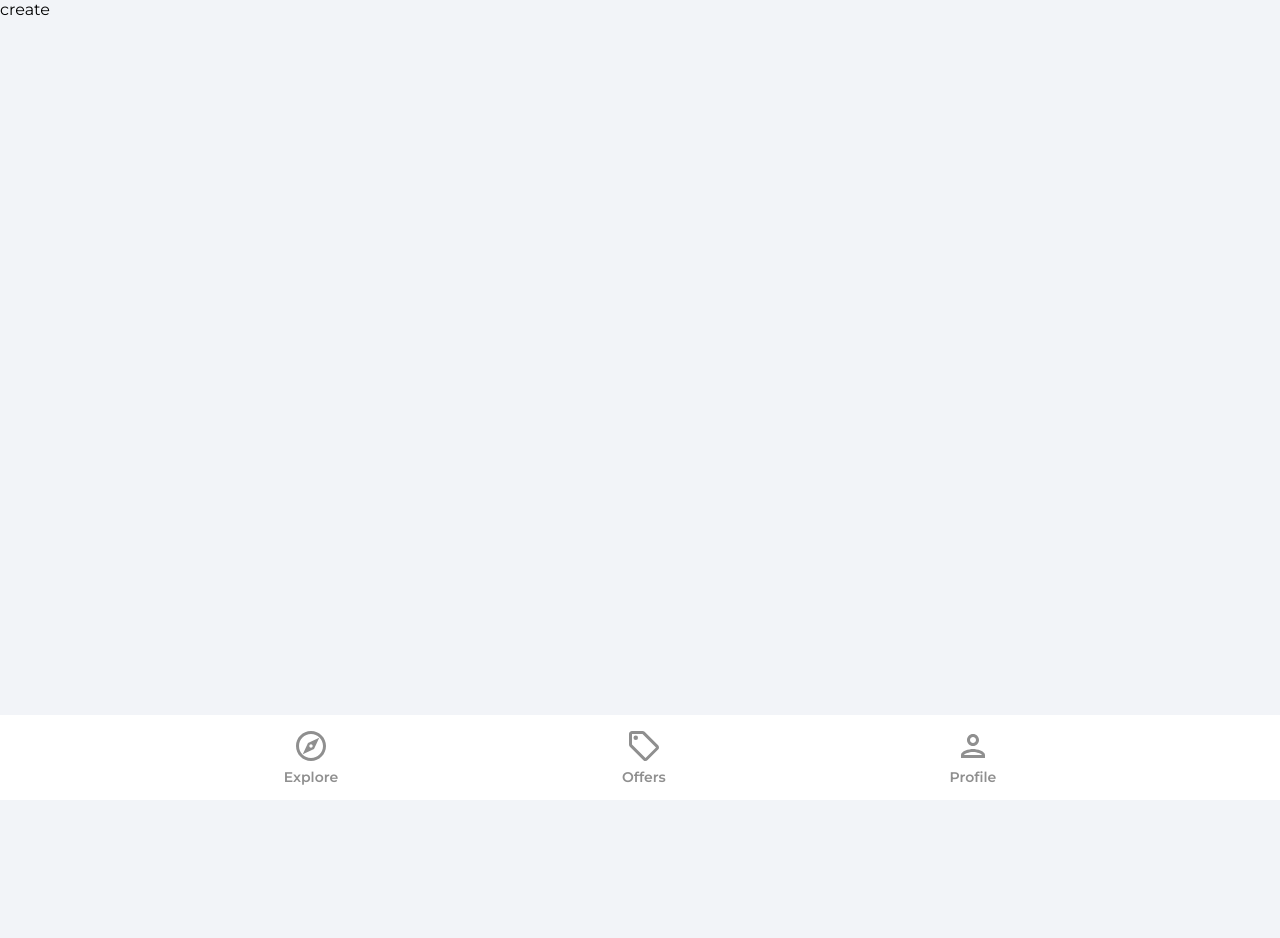
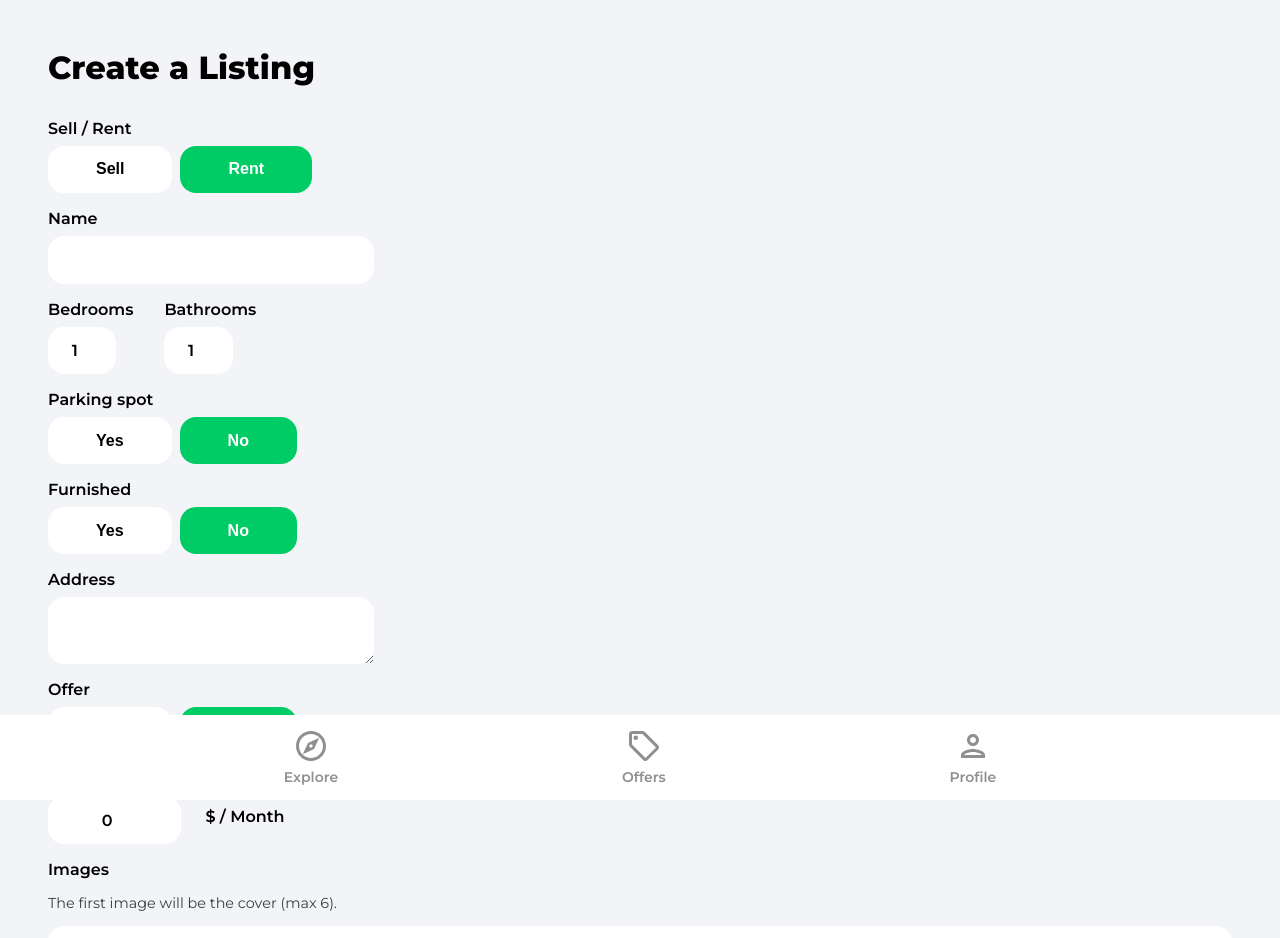
Before and after one commit to pushkarguptaaa/virtual-villas-app, a React (Create React App) app: page /create-listing in a window 1280 px wide. Shown: the top 938 px of the page. Before the commit the page ends 800 px from the top, so only its background shows below. Built offline with nearby package versions, Linux system fonts and the light colour scheme; no server answers; sample sign-in values are in the browser's storage.

Commit message:
Created listing form

```diff
--- a/src/pages/CreateListing.jsx
+++ b/src/pages/CreateListing.jsx
@@ -2,6 +2,7 @@
 import { getAuth, onAuthStateChanged } from 'firebase/auth'
 import { useNavigate } from 'react-router-dom'
 import Spinner from '../components/Spinner'
+import { toast } from 'react-toastify'
 
 
 function CreateListing() {
@@ -22,6 +23,22 @@
         latitude: 0,
         longitude: 0,
       })
+
+    const {
+        type,
+        name,
+        bedrooms,
+        bathrooms,
+        parking,
+        furnished,
+        address,
+        offer,
+        regularPrice,
+        discountedPrice,
+        images,
+        latitude,
+        longitude,
+      } = formData
 
     const auth = getAuth()
     const navigate = useNavigate()
@@ -44,15 +61,295 @@
         // eslint-disable-next-line react-hooks/exhaustive-deps
       }, [isMounted])
 
+      const onSubmit = async (e) => {
+        e.preventDefault()
+
+        // setLoading(true)
+
+        // if (discountedPrice >= regularPrice) {
+        //   setLoading(false)
+        //   toast.error('Discounted price needs to be less than regular price')
+        //   return
+        // }
+
+        // if (images.length > 6) {
+        //   setLoading(false)
+        //   toast.error('Max 6 images')
+        //   return
+        // }
+        console.log(formData)
+    }
+
+    const onMutate = async (e) => {
+        let boolean = null
+
+    if (e.target.value === 'true') {
+      boolean = true
+    }
+    if (e.target.value === 'false') {
+      boolean = false
+    }
+
+    // Files
+    if (e.target.files) {
+      setFormData((prevState) => ({
+        ...prevState,
+        images: e.target.files,
+      }))
+    }
+
+    // Text/Booleans/Numbers
+    if (!e.target.files) {
+      setFormData((prevState) => ({
+        ...prevState,
+        [e.target.id]: boolean ?? e.target.value,
+      }))
+    }
+
+}
+
       if (loading) {
         return <Spinner />
       }
 
   return (
-    <div>
-      create
-    </div>
+    <div className='profile'>
+      <header>
+        <p className='pageHeader'>Create a Listing</p>
+      </header>
+
+      <main>
+        <form onSubmit={onSubmit}>
+        <label className='formLabel'>Sell / Rent</label>
+          <div className='formButtons'>
+            <button
+              type='button'
+              className={type === 'sale' ? 'formButtonActive' : 'formButton'}
+              id='type'
+              value='sale'
+              onClick={onMutate}
+            >
+              Sell
+            </button>
+            <button
+              type='button'
+              className={type === 'rent' ? 'formButtonActive' : 'formButton'}
+              id='type'
+              value='rent'
+              onClick={onMutate}
+            >
+              Rent
+            </button>
+          </div>
+
+          <label className='formLabel'>Name</label>
+          <input
+            className='formInputName'
+            type='text'
+            id='name'
+            value={name}
+            onChange={onMutate}
+            maxLength='32'
+            minLength='10'
+            required
+          />
+
+        <div className='formRooms flex'>
+            <div>
+              <label className='formLabel'>Bedrooms</label>
+              <input
+                className='formInputSmall'
+                type='number'
+                id='bedrooms'
+                value={bedrooms}
+                onChange={onMutate}
+                min='1'
+                max='50'
+                required
+              />
+            </div>
+            <div>
+              <label className='formLabel'>Bathrooms</label>
+              <input
+                className='formInputSmall'
+                type='number'
+                id='bathrooms'
+                value={bathrooms}
+                onChange={onMutate}
+                min='1'
+                max='50'
+                required
+              />
+            </div>
+          </div>
+
+          <label className='formLabel'>Parking spot</label>
+          <div className='formButtons'>
+            <button
+              className={parking ? 'formButtonActive' : 'formButton'}
+              type='button'
+              id='parking'
+              value={true}
+              onClick={onMutate}
+              min='1'
+              max='50'
+            >
+              Yes
+            </button>
+            <button
+              className={
+                !parking && parking !== null ? 'formButtonActive' : 'formButton'
+              }
+              type='button'
+              id='parking'
+              value={false}
+              onClick={onMutate}
+            >
+              No
+            </button>
+          </div>
+
+          <label className='formLabel'>Furnished</label>
+          <div className='formButtons'>
+            <button
+              className={furnished ? 'formButtonActive' : 'formButton'}
+              type='button'
+              id='furnished'
+              value={true}
+              onClick={onMutate}
+            >
+              Yes
+            </button>
+            <button
+              className={
+                !furnished && furnished !== null
+                  ? 'formButtonActive'
+                  : 'formButton'
+              }
+              type='button'
+              id='furnished'
+              value={false}
+              onClick={onMutate}
+            >
+              No
+            </button>
+          </div>
+
+          <label className='formLabel'>Address</label>
+          <textarea
+            className='formInputAddress'
+            type='text'
+            id='address'
+            value={address}
+            onChange={onMutate}
+            required
+          />
+
+        {!geolocationEnabled && (
+            <div className='formLatLng flex'>
+              <div>
+                <label className='formLabel'>Latitude</label>
+                <input
+                  className='formInputSmall'
+                  type='number'
+                  id='latitude'
+                  value={latitude}
+                  onChange={onMutate}
+                  required
+                />
+              </div>
+              <div>
+                <label className='formLabel'>Longitude</label>
+                <input
+                  className='formInputSmall'
+                  type='number'
+                  id='longitude'
+                  value={longitude}
+                  onChange={onMutate}
+                  required
+                />
+              </div>
+            </div>
+          )}
+
+        <label className='formLabel'>Offer</label>
+          <div className='formButtons'>
+            <button
+              className={offer ? 'formButtonActive' : 'formButton'}
+              type='button'
+              id='offer'
+              value={true}
+              onClick={onMutate}
+            >
+              Yes
+            </button>
+            <button
+              className={
+                !offer && offer !== null ? 'formButtonActive' : 'formButton'
+              }
+              type='button'
+              id='offer'
+              value={false}
+              onClick={onMutate}
+            >
+              No
+            </button>
+          </div>
+
+          <label className='formLabel'>Regular Price</label>
+          <div className='formPriceDiv'>
+            <input
+              className='formInputSmall'
+              type='number'
+              id='regularPrice'
+              value={regularPrice}
+              onChange={onMutate}
+              min='50'
+              max='750000000'
+              required
+            />
+            {type === 'rent' && <p className='formPriceText'>$ / Month</p>}
+          </div>
+
+          {offer && (
+            <>
+              <label className='formLabel'>Discounted Price</label>
+              <input
+                className='formInputSmall'
+                type='number'
+                id='discountedPrice'
+                value={discountedPrice}
+                onChange={onMutate}
+                min='50'
+                max='750000000'
+                required={offer}
+              />
+            </>
+          )}
+
+       <label className='formLabel'>Images</label>
+          <p className='imagesInfo'>
+            The first image will be the cover (max 6).
+          </p>
+          <input
+            className='formInputFile'
+            type='file'
+            id='images'
+            onChange={onMutate}
+            max='6'
+            accept='.jpg,.png,.jpeg'
+            multiple
+            required
+          />
+
+        <button type='submit' className='primaryButton createListingButton'>
+            Create Listing
+          </button>
+
+       </form>
+      </main>
+      </div>
   )
-}
+ }
 
 export default CreateListing
```
